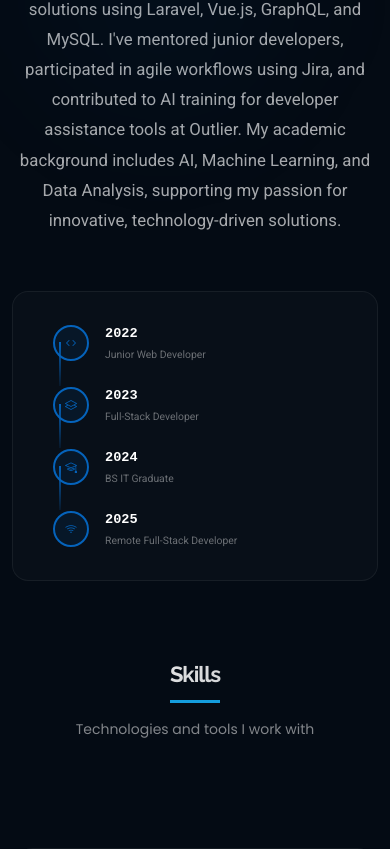
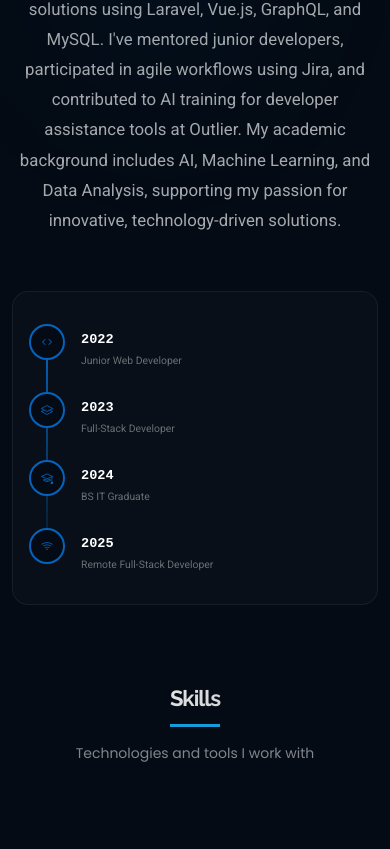
Before and after one commit to Karllouise-code/karlrito-portfolio, a Vue app: page / in a window 390 px wide. Shown: the part 1148-1997 px from the top of the page. Built offline with nearby package versions, Linux system fonts and the light colour scheme.

Commit message:
refactor: enhance milestone and timeline styles for improved visual presentation

```diff
--- a/src/components/About.vue
+++ b/src/components/About.vue
@@ -210,14 +210,27 @@ $accent: #0563bb;
     flex-direction: column;
     align-items: flex-start;
     gap: 0;
-    padding-left: 24px;
+    padding-left: 0;
+    position: relative;
+  }
+
+  .milestone-track::before {
+    content: '';
+    position: absolute;
+    left: 17px;
+    top: 18px;
+    bottom: 18px;
+    width: 2px;
+    background: linear-gradient(180deg, $accent 0%, rgba($accent, 0.1) 100%);
+    z-index: 0;
   }
 
   .milestone {
     flex-direction: row;
     gap: 16px;
     width: 100%;
-    padding-bottom: 1.5rem;
+    padding: 0 0 1.5rem 0;
+    align-items: flex-start;
 
     &:last-child {
       padding-bottom: 0;
@@ -227,10 +240,18 @@ $accent: #0563bb;
   .milestone-dot {
     margin-bottom: 0;
     flex-shrink: 0;
+    position: relative;
+    z-index: 1;
+    background: var(--background-color);
+  }
+
+  .milestone:hover .milestone-dot {
+    background: $accent;
   }
 
   .milestone-content {
     align-items: flex-start;
+    padding-top: 6px;
   }
 
   .milestone-label {
@@ -239,12 +260,7 @@ $accent: #0563bb;
   }
 
   .milestone-line {
-    top: auto;
-    left: 6px;
-    bottom: 0;
-    width: 2px;
-    height: calc(100% - 18px);
-    background: linear-gradient(180deg, $accent 0%, rgba($accent, 0.1) 100%);
+    display: none;
   }
 }
 </style>
--- a/src/components/Resume.vue
+++ b/src/components/Resume.vue
@@ -493,6 +493,19 @@ $accent: #0563bb;
     left: 6px;
     width: 18px;
     height: 18px;
+    background: var(--background-color);
+  }
+
+  .timeline-wrapper.education .timeline-dot {
+    background: var(--background-color);
+  }
+
+  .timeline-item:hover .timeline-dot {
+    background: $accent;
+  }
+
+  .timeline-wrapper.education .timeline-item:hover .timeline-dot {
+    background: #3fb950;
   }
 }
 </style>
```
